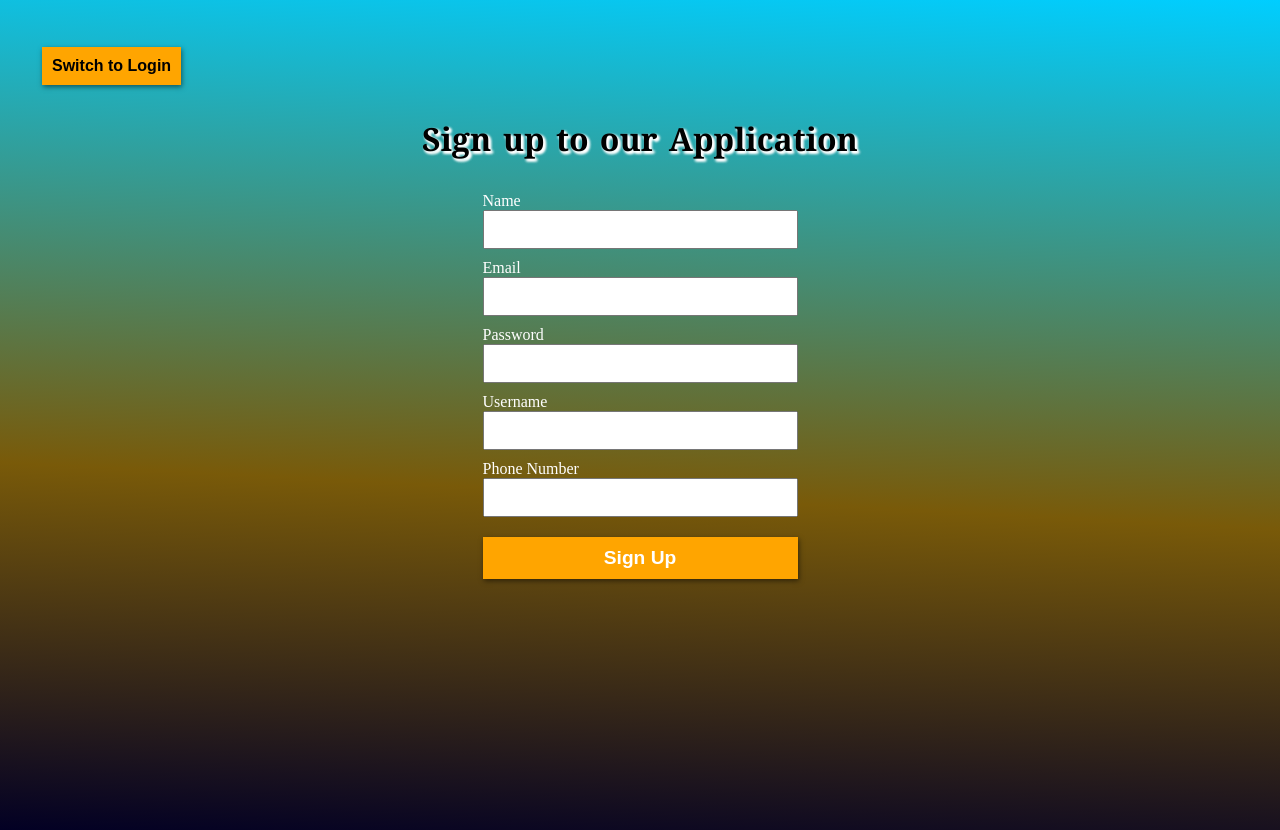
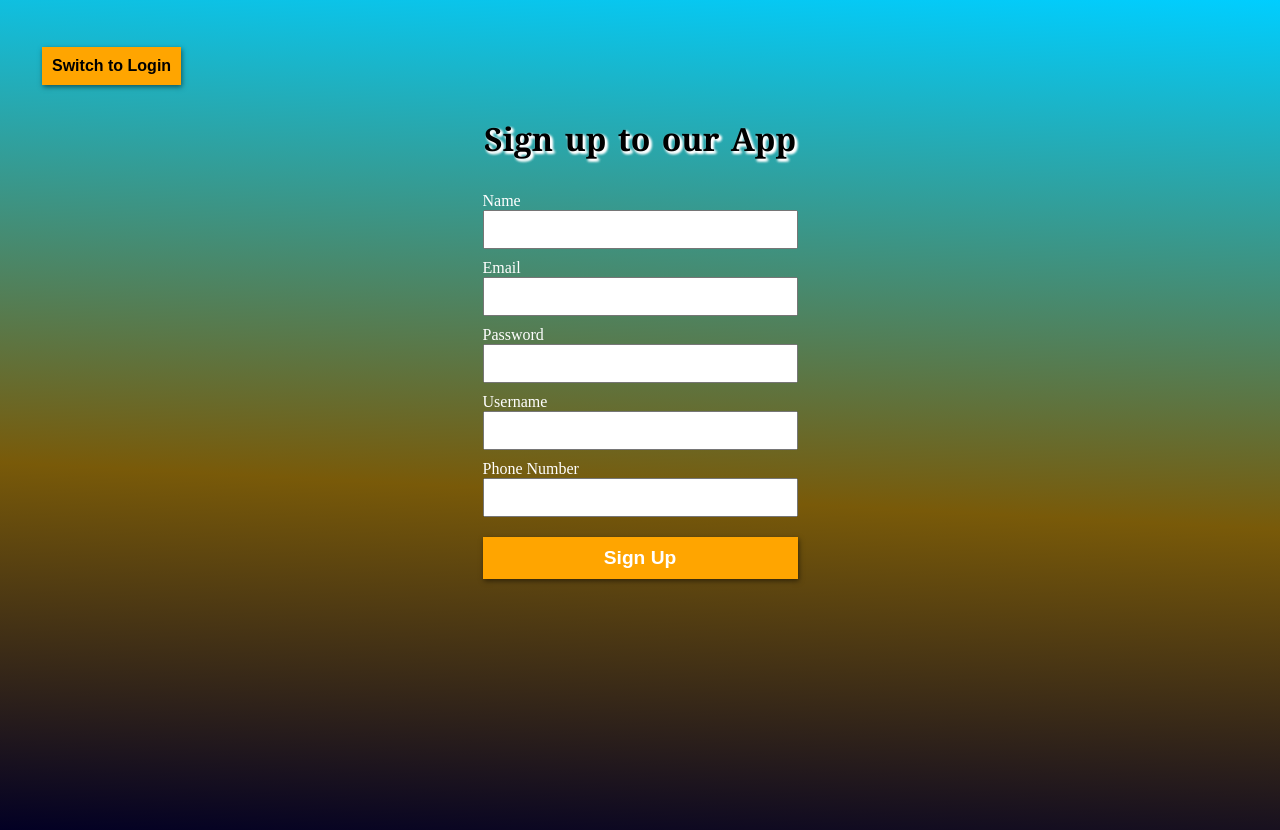
Before and after one commit to LightUpdev/Authentication-Api-With-Graphql, a React (Create React App) app in the folder frontend/: page / in a window 1280 px wide. Built offline with nearby package versions, Linux system fonts and the light colour scheme.

Commit message:
Added Functionality

```diff
--- a/frontend/src/components/Form.jsx
+++ b/frontend/src/components/Form.jsx
@@ -53,7 +53,6 @@ const Form = ({ formTitle, formStatus, formAction }) => {
       const res = await login({
         variables: { email, password },
       });
-      console.log(res);
 
       if (res?.data) {
         toast.success("You are successfully logged in");
@@ -63,7 +62,6 @@ const Form = ({ formTitle, formStatus, formAction }) => {
         }, 5000);
       }
     } catch (err) {
-      console.log(err);
       toast.error(err.message);
     }
   };
@@ -80,7 +78,7 @@ const Form = ({ formTitle, formStatus, formAction }) => {
         </div>
 
         <h2 className="app-header">
-          {toggleLogin ? "Sign up to our Application" : "Login your account"}
+          {toggleLogin ? "Sign up to our App" : "Login"}
         </h2>
         <form>
           {toggleLogin ? (
```
